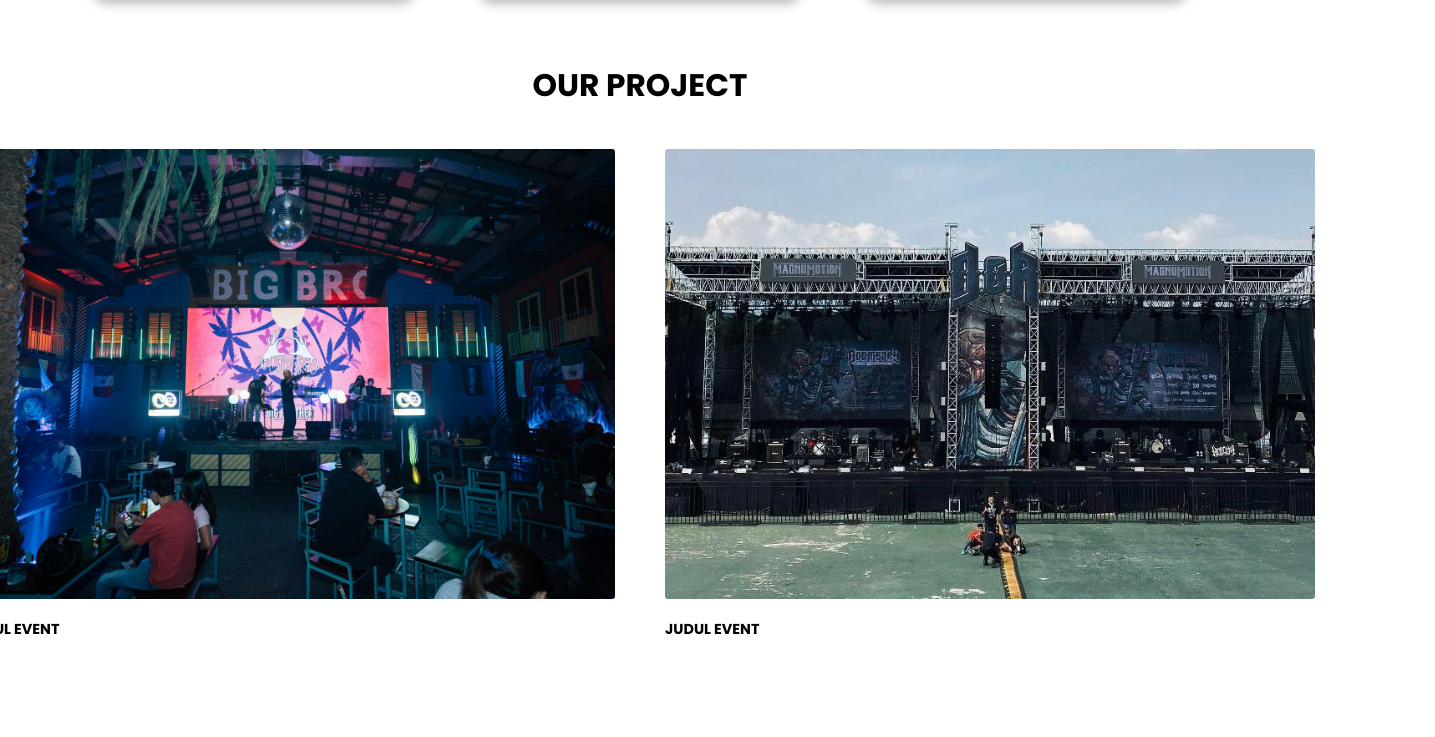
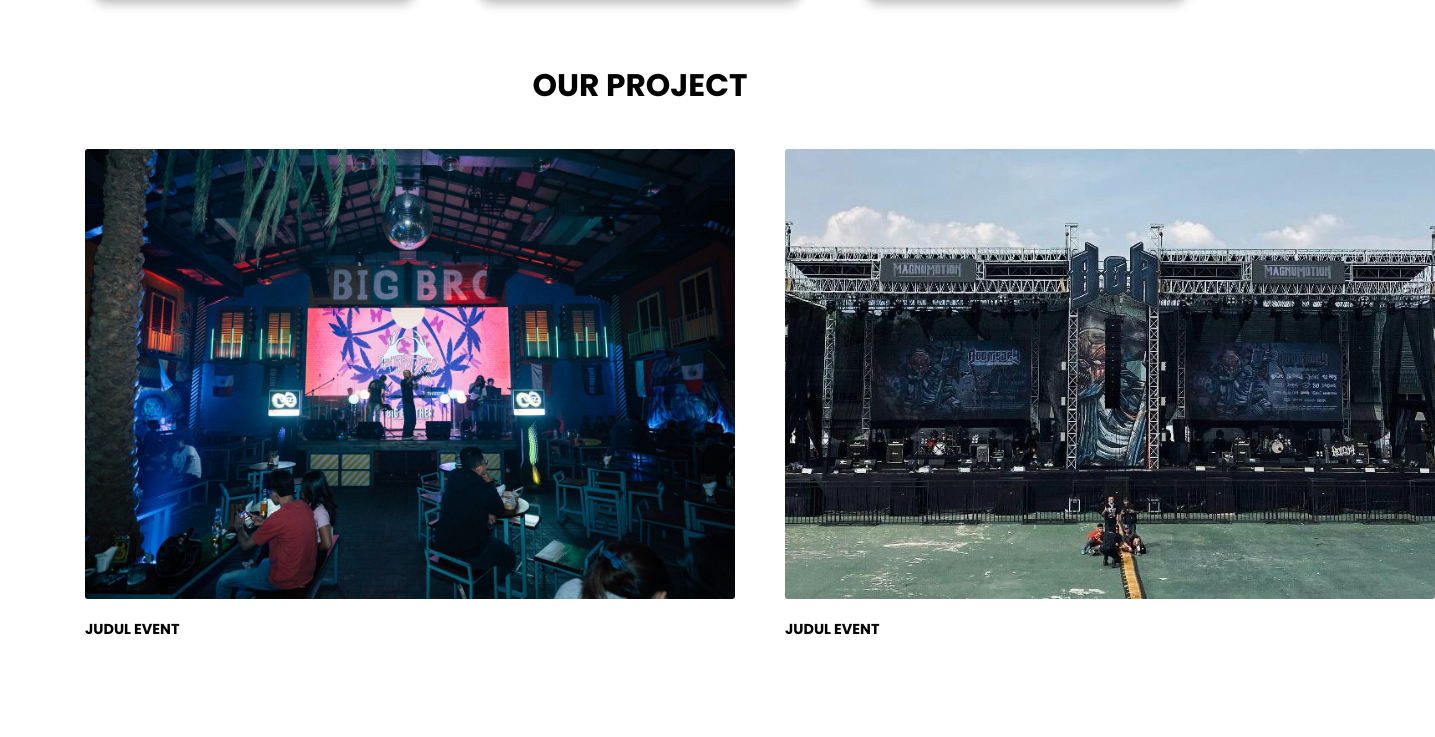
Before and after one commit to angeliacharlotte/Megaproduction, a plain HTML site: page index.html in a window 1280 px wide. Shown: the part 1862-2599 px from the top of the page, 1435 px wide, since content can reach past the window. Drawn offline with nearby package versions, Linux system fonts and the light colour scheme.

Commit message:
perbaikan css

```diff
--- a/css/style.css
+++ b/css/style.css
@@ -268,7 +268,6 @@ body {
     padding: 60px 20px;
     padding-top: 4rem;
     margin: 0;
-    scroll-margin-top: 4rem;
     box-sizing: border-box;
     text-align: center;
     text-transform: uppercase;
@@ -282,17 +281,18 @@ body {
     display: grid;
     grid-template-columns: repeat(2, 1fr);
     /* flex-wrap: wrap; */
-    justify-content: center;
+    align-items: center;
     max-width: 900px;
-    margin: 0 auto;
+    /* margin: 0 auto; */
     column-gap: 50px;
     row-gap: 100px;
-    padding: 40px 20px;
+    padding: 40px 65px;
 }
 .eo-item{
     width: 650px;
     height: auto;
     text-align: left;
+    margin: 0 auto;
 }
 
 .eo-img {
```
Also changed, not shown: index.html (+0 -1 lines).
